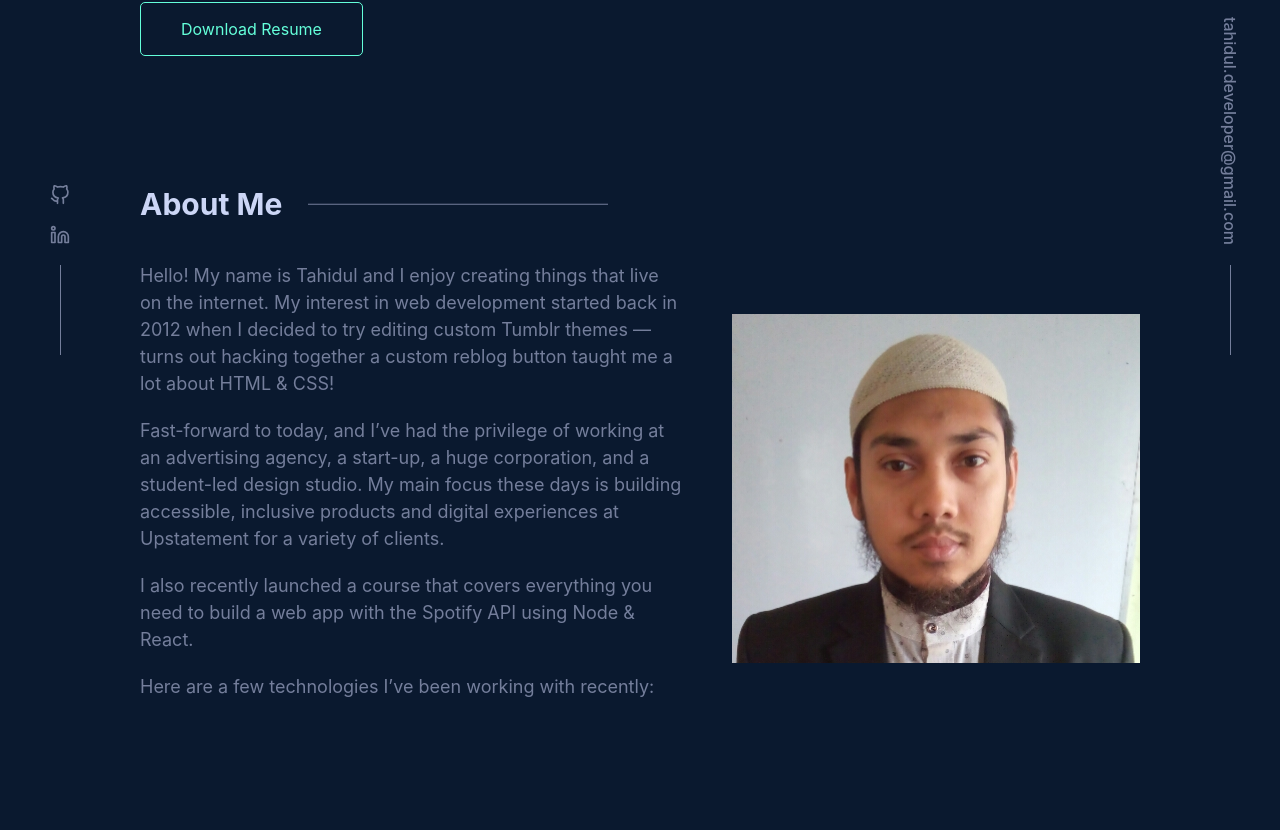
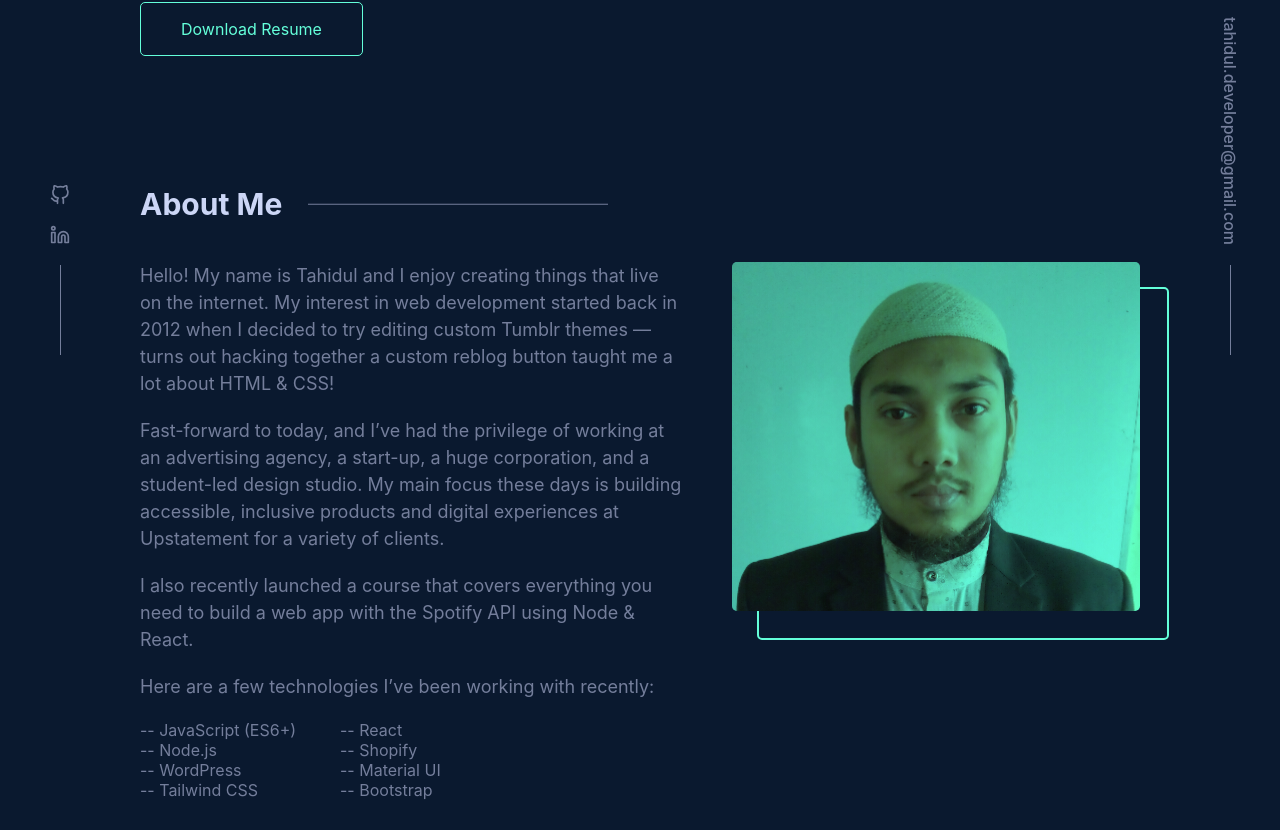
Before and after one commit to mdtahidulislam/tahidul-portfolio, a React (Create React App) app: page /about in a window 1280 px wide. Shown: the part 445-1275 px from the top of the page. Before the commit the page ends 1165 px from the top, so only its background shows below. Built offline with nearby package versions, Linux system fonts and the light colour scheme.

Commit message:
done about section

```diff
--- a/public/style.css
+++ b/public/style.css
@@ -226,7 +226,7 @@ h2.hero__title {
     display: grid;
     grid-template-columns: 3fr 2fr;
     grid-gap: 50px;
-    align-items: center;
+    align-items: flex-start;
 }
 
 .about-text P {
@@ -234,3 +234,56 @@ h2.hero__title {
     font-size: 18px;
     line-height: 27px;
 }
+
+.skill-set {
+    display: grid;
+    grid-template-columns: repeat(2, minmax(140px, 200px));
+    margin-bottom: 30px;
+}
+
+.skill-set li {
+    position: relative;
+}
+
+.skill-set li::before {
+    content: '-- ';
+}
+
+.about-img {
+    position: relative;
+    background-color: var(--primary);
+    border-radius: 5px;
+}
+
+.about-img img {
+    width: auto;
+    height: auto;
+    object-fit: cover;
+    display: flex;
+    border-radius: 5px;
+    mix-blend-mode: multiply;
+    transition: 0.3s;
+}
+
+.about-img::after {
+    content: '';
+    width: 100%;
+    height: 100%;
+    border: 2px solid var(--primary);
+    top: 25px;
+    display: block;
+    position: absolute;
+    left: 25px;
+    border-radius: 5px;
+    z-index: -1;
+    transition: 0.3s;
+}
+
+.about-img img:hover  {
+    mix-blend-mode: normal;
+}
+
+.about-img:hover::after{
+    top: 20px;
+    left: 20px;
+}
--- a/src/pages/Home/About/About.js
+++ b/src/pages/Home/About/About.js
@@ -14,6 +14,16 @@ const About = () => {
                         <p>Fast-forward to today, and I’ve had the privilege of working at an advertising agency, a start-up, a huge corporation, and a student-led design studio. My main focus these days is building accessible, inclusive products and digital experiences at Upstatement for a variety of clients.</p>
                         <p>I also recently launched a course that covers everything you need to build a web app with the Spotify API using Node & React.</p>
                         <p>Here are a few technologies I’ve been working with recently:</p>
+                        <ul className="skill-set">
+                            <li>JavaScript (ES6+)</li>
+                            <li>React</li>
+                            <li>Node.js</li>
+                            <li>Shopify</li>
+                            <li>WordPress</li>
+                            <li>Material UI</li>
+                            <li>Tailwind CSS</li>
+                            <li>Bootstrap</li>
+                        </ul>
                     </article>
                     <div className="about-img">
                         <img src={imgMine} alt="Tahidul" />
```
